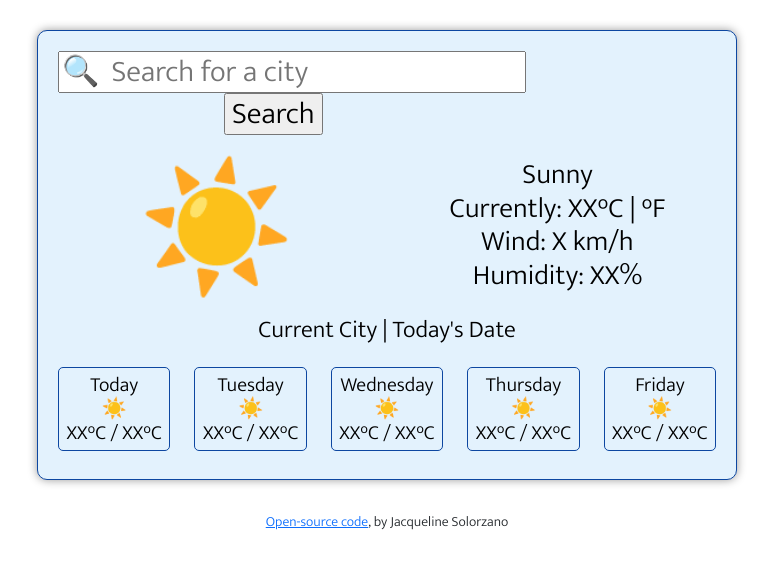
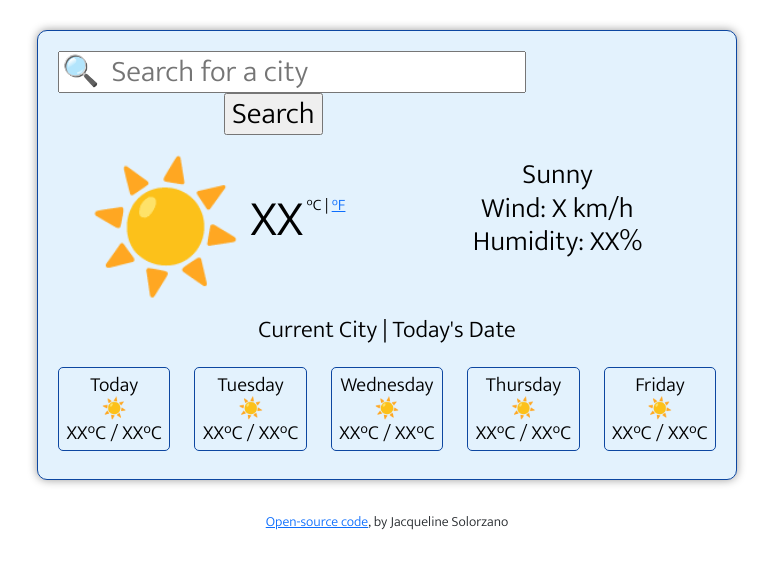
Before and after one commit to jacquelinesz/weather-app, a plain HTML site: page index.html in a window 1280 px wide. Shown: the whole page, without its empty margins (253-1026 px from the left). Drawn offline with nearby package versions, Linux system fonts and the light colour scheme.

Commit message:
Changed location of current temperature

```diff
--- a/index.html
+++ b/index.html
@@ -47,11 +47,12 @@
           <div class="row">
             <div class="col-6">
               <span class="current-icon">☀️</span>
+              <span class="current-temp-number">XX</span
+              ><span class="units"> °C | <a href="#">°F</a></span>
             </div>
             <div class="col-6">
               <ul class="description">
                 <li>Sunny</li>
-                <li>Currently: XX°C | °F</li>
                 <li>Wind: X km/h</li>
                 <li>Humidity: XX%</li>
               </ul>
--- a/src/style.css
+++ b/src/style.css
@@ -14,6 +14,17 @@
 }
 .current-icon {
   font-size: 125px;
+}
+.current-temp-number {
+  font-size: 50px;
+  font-weight: 400;
+  position: relative;
+  top: -35px;
+}
+.units {
+  font-size: 16px;
+  position: relative;
+  top: -60px;
 }
 .description {
   font-size: 28px;
```
